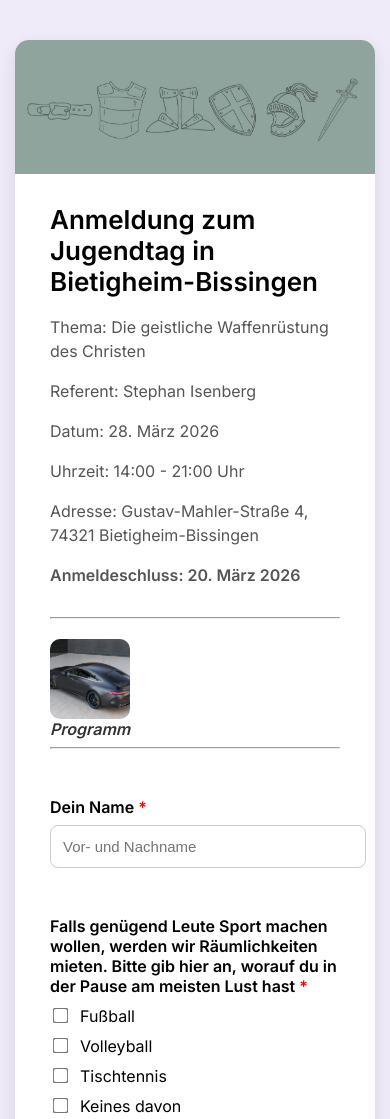
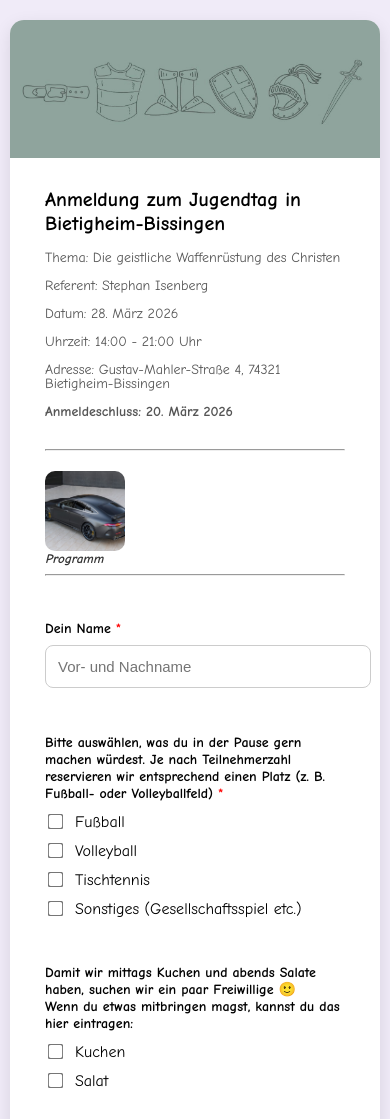
Before and after one commit to eliaseb001-hue/anmeldung-jugendtag22, a website: page public/index.html in a window 390 px wide. Shown: the top 1119 px of the page. Drawn offline with Linux system fonts and the light colour scheme.

Commit message:
Update index.html

```diff
--- a/public/index.html
+++ b/public/index.html
@@ -2,11 +2,12 @@
 <html lang="de">
 <head>
 <link href="https://fonts.googleapis.com/css2?family=Inter:wght@300;400;500;600&display=swap" rel="stylesheet">
+<link href="https://fonts.googleapis.com/css2?family=Comic+Neue:wght@400;700&display=swap" rel="stylesheet">
 <meta charset="UTF-8">
 <meta name="viewport" content="width=device-width, initial-scale=1.0">
 <title>Anmeldung Jugendtag</title>
 <style>
-body { font-family: 'Inter', sans-serif; background: #f0ebf8; margin: 0; padding: 40px 15px; }
+body { font-family: 'Comic Neue', cursive; background: #f0ebf8; margin: 0; padding: 40px 15px; }
 .form-container { max-width: 800px; margin: auto; background: white; border-radius: 14px; box-shadow: 0 6px 18px rgba(0,0,0,0.1); overflow: hidden; }
 
 .form-container h2 {
@@ -78,7 +79,7 @@ body { font-family: 'Inter', sans-serif; background: #f0ebf8; margin: 0; padding
     position: absolute;
     top: 10px;
     right: 15px;
-    font-size: 24px;
+    font-size: 35px;
     font-weight: bold;
     color: #333;
     cursor: pointer;
@@ -92,6 +93,62 @@ body { font-family: 'Inter', sans-serif; background: #f0ebf8; margin: 0; padding
   .banner img {
     height: auto;
     object-fit: contain;
+  }
+     body {
+    padding: 20px 10px; /* weniger Außenabstand */
+  }
+
+  h1 {
+    font-size: 20px;      /* kleinere Überschrift */
+  }
+
+  .description {
+    font-size: 14px;      /* kleinere Schrift im Text */
+    line-height: 1.3;     /* engerer Zeilenabstand */
+  }
+
+  .form-group {
+    margin-bottom: 18px;  /* weniger Abstand zwischen Feldern */
+  }
+
+  label {
+    font-size: 14px;      /* kleinere Labels */
+  }
+
+  input[type="text"], textarea {
+    font-size: 14px;      /* kleinere Eingabefelder */
+    padding: 10px;        /* etwas weniger Padding */
+  }
+
+  button {
+    padding: 12px 18px;   /* kleinere Buttons */
+    font-size: 15px;
+  }
+
+  .program-button span {
+    font-size: 13px;      /* kleinere Bild-Untertitel */
+  }
+
+    .content h1 {
+    font-size: 20px;    /* kleinere Überschrift auf Handy */
+    line-height: 1.2;
+    margin-bottom: 15px; /* etwas Abstand nach unten */
+  }
+
+  /* .description Text kleiner und Zeilen enger */
+  .content .description {
+    font-size: 14px;    /* kleinere Schrift */
+    line-height: 1.0;   /* engerer Zeilenabstand innerhalb der Absätze */
+  }
+
+  /* Abstand zwischen den <p>-Tags in .description reduzieren */
+  .content .description p {
+    margin-bottom: 8px; /* kleinerer Abstand zwischen Absätzen */
+  }
+
+  /* Letzten Absatz keinen extra Abstand */
+  .content .description p:last-child {
+    margin-bottom: 0;
   }
 }
 .content { padding: 30px 35px; }
@@ -157,11 +214,12 @@ button:hover { background: #5a2fa5; }
             </div>
 <br>
             <div class="form-group">
-                <label class="required">Falls genügend Leute Sport machen wollen, werden wir Räumlichkeiten mieten. Bitte gib hier an, worauf du in der Pause am meisten Lust hast</label>
+                <label class="required">Bitte auswählen, was du in der Pause gern machen würdest.
+                Je nach Teilnehmerzahl reservieren wir entsprechend einen Platz (z. B. Fußball- oder Volleyballfeld)</label>
                 <div class="option"><input type="checkbox" name="teilnahme" value="Fußball" required> Fußball</div>
                 <div class="option"><input type="checkbox" name="teilnahme" value="Volleyball"> Volleyball</div>
                 <div class="option"><input type="checkbox" name="teilnahme" value="Tischtennis"> Tischtennis</div>
-                <div class="option"><input type="checkbox" name="teilnahme" value="Keines davon"> Keines davon</div>
+                <div class="option"><input type="checkbox" name="teilnahme" value="Sonstiges"> Sonstiges (Gesellschaftsspiel etc.)</div>
             </div>
 <br>
             <div class="form-group">
```
